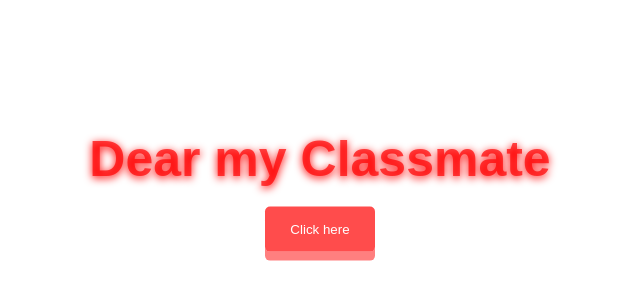
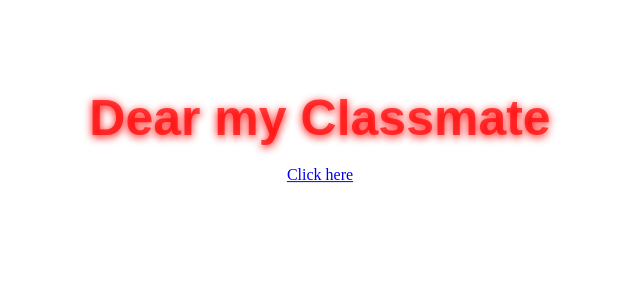
Before and after one commit to Bekzodweb/Love, a plain HTML site: page index.html in a window 1280 px wide. Shown: the part 102-402 px from the top of the page, without its empty margins (320-960 px from the left). Drawn offline with Linux system fonts and the light colour scheme.

Commit message:
Update index.html

```diff
--- a/index.html
+++ b/index.html
@@ -12,8 +12,8 @@
 			<h1 class="
 			love-title">Dear my Classmate</h1>
 			<a href="love.html" class="love-link">
-				<button class="love-button"> Click here
-                                 </button>
+				 Click here
+
 			</a>
 		</div>
 </div>
```
